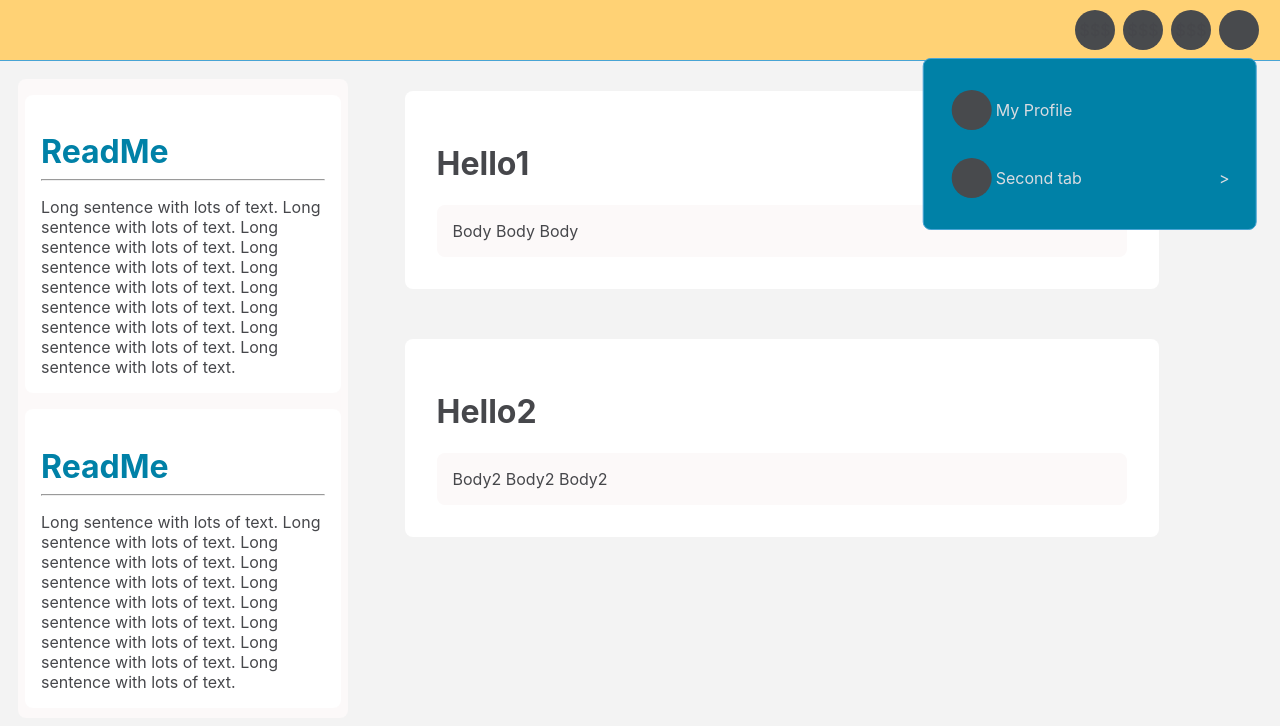
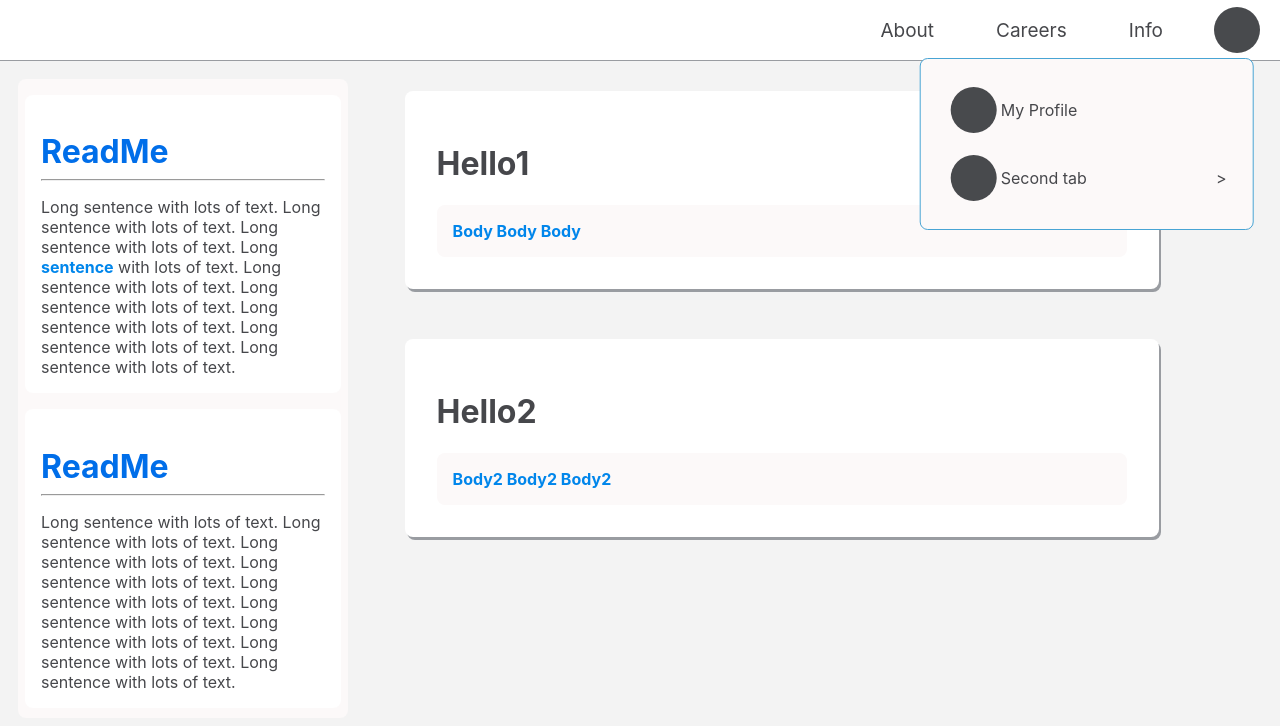
Before and after one commit to ding-swe/facebook-cleaner, a React (Create React App) app in the folder fantasy-ui/: page / in a window 1280 px wide. Both pictures are taken after a click on the link 1239 px from the left and 30 px from the top of the page. Shown: the top 726 px of the page. Built offline with nearby package versions, Linux system fonts and the light colour scheme.

Commit message:
reorgnize navbar and finalize color scheme

```diff
--- a/fantasy-ui/src/App.tsx
+++ b/fantasy-ui/src/App.tsx
@@ -2,18 +2,19 @@ import React, {useState} from 'react';
 import {BrowserRouter as Router, Switch, Route} from 'react-router-dom'
 import Home from './modules/Home/Home'
 import About from './modules/About/About'
+import Navbar, {NavItem, DropdownMenu, NavIcon} from './modules/Navbar/Navbar'
 
 
 function App() {
   return (
     <div>
         <Navbar>
-            <NavItem icon="$$$"></NavItem>
-            <NavItem icon="$$$"></NavItem>
-            <NavItem icon="$$$"></NavItem>
-            <NavItem>
+            <NavItem icon="About"></NavItem>
+            <NavItem icon="Careers"></NavItem>
+            <NavItem icon="Info"></NavItem>
+            <NavIcon>
                 <DropdownMenu></DropdownMenu>
-            </NavItem>
+            </NavIcon>
         </Navbar>
         <Router>
             <Switch>
@@ -25,65 +26,4 @@ function App() {
   );
 }
 
-interface Props {
-  icon?: string;
-  children?: React.ReactNode;
-}
-
-function Navbar(props:Props){
-  return(
-    <nav className="navbar">
-      <ul className="navbar-nav"> {props.children} </ul>
-    </nav>
-  )
-}
-
-function NavItem(props:Props){
-
-  const [open, setOpen] = useState(false);
-
-  return(
-    <li className="nav-item">
-      <a href="#" className="icon-button" onClick={() => setOpen(!open)}>
-        {props.icon}
-      </a>
-
-      {open && props.children}
-    </li>
-  )
-}
-
-function DropdownMenu(){
-
-  interface Icons {
-    leftIcon?: string;
-    rightIcon?: string;
-    children?: JSX.Element | string;
-  }
-
-  function DropdownItem(props:Icons){
-    return(
-      <a href='#' className="menu-item">
-        <span className="icon-button">{props.leftIcon}</span>
-
-        {props.children}
-
-        <span className="icon-right">{props.rightIcon}</span>
-
-      </a>
-    )
-  }
-
-  return (
-    <div className="dropdown">
-      <DropdownItem>My Profile</DropdownItem>
-      <DropdownItem
-        rightIcon={'>'}>
-        <div> Second tab </div>
-      </DropdownItem>
-
-    </div>
-  );
-}
-
 export default App;
--- a/fantasy-ui/src/components/HomeCard/HomeCard.css
+++ b/fantasy-ui/src/components/HomeCard/HomeCard.css
@@ -11,6 +11,7 @@
     border-radius: var(--border-radius);
     /* border: var(--border);  */
     padding: 2rem;
+    box-shadow: 2px 3px var(--shadow);
 }
 
 .center-card h1{
--- a/fantasy-ui/src/components/HomeCard/HomeCard.tsx
+++ b/fantasy-ui/src/components/HomeCard/HomeCard.tsx
@@ -4,15 +4,15 @@ import { CardData } from '../../store/statsReducer';
 import './HomeCard.css';
 
 interface Props {
-    card: CardData;
-  }
+card: CardData;
+}
 
 
 export default function HomeCard(props: Props){
     return (
         <div className="center-card">
             <h1> {props.card.title} </h1>
-            <div> {props.card.body} </div>
+            <div><b>{props.card.body}</b></div>
         </div>
     )
 }
--- a/fantasy-ui/src/index.css
+++ b/fantasy-ui/src/index.css
@@ -1,21 +1,28 @@
 /* https://coolors.co/e63946-f1faee-a8dadc-457b9d-1d3557  */
 /* https://coolors.co/0081a7-00afb9-fdfcdc-fed9b7-f07167 */
 
+/*
+  Colors I like
+  #648381 steel teal
+*/
 
 :root {
-  --bg-header: #0081A7;
+  --bg-header: #6D2BF9;
   --bg-medium: #00AFB9;
   --bg-accent: #F07167;
-  --bg-light: #FFD275;
+  --bg-light: #ffcd00;
   --bg-light2: #FED9B7;
   --bg-lighter: #fcf9f9;
   --bg-white: white;
   --bg: #f3f3f3;
-  --text-color: #dadce1;
-  --text-accent: #0081A7;
+  --text-light: #dadce1;
+  --text-accent: #006ee9;
+  --text-highlight: #0086eb;
   --text-dark: #46474b;
   --nav-size: 60px;
   --border: 1px solid #48a4d4;
+  --border2: 1px solid #484a4d;
+  --shadow: #999ca1;
   --border-radius: 8px;
   --speed: 500ms;
 }
@@ -40,6 +47,10 @@ hr {
   margin-bottom: 1rem;
 }
 
+b {
+  color: var(--text-highlight)
+}
+
 
 ul {
   list-style: none;
@@ -51,77 +62,3 @@ a {
   color: var(--text-dark);
   text-decoration: none;
 }
-
-.navbar {
-  height: var(--nav-size);
-  background-color: var(--bg-light);
-  padding: 0 1rem;
-  border-bottom: var(--border);
-}
-
-.navbar-nav {
-  max-width: 100%;
-  height: 100%;
-  display: flex;
-  justify-content: flex-end;
-}
-
-
-.nav-item {
-  width: calc(var(--nav-size) * 0.8 );
-  display: flex;
-  align-items: center;
-  justify-content: center;
-}
-
-.icon-button {
-  --button-size: calc(var(--nav-size) * 0.5 );
-  width: var(--button-size);
-  height: var(--button-size);
-  background-color: #484a4d;
-  border-radius: 50%;
-  padding: 5px;
-  margin: 2px;
-  margin-right: 4px;
-  display: flex;
-  align-items: center;
-  justify-content: center;
-  transition: filter 300ms;
-}
-
-.icon-button:hover {
-  filter: brightness(1.2);
-}
-
-.dropdown {
-  position: absolute;
-  top: 58px;
-  width:300px;
-  transform:  translateX(-45%);
-  background-color: var(--bg-header);
-  border: var(--border);
-  border-radius: var(--border-radius);
-  padding: 1rem;
-  overflow: hidden;
-  z-index: 10;
-}
-
-.menu-item {
-  color: var(--text-color);
-  height: 50px;
-  display: flex;
-  align-items: center;
-  border-radius: var(--border-radius);
-  transition: background var(--speed);
-  padding: 0.5rem;
-  margin: 2px;
-}
-
-
-.menu-item:hover {
-  background-color: #525357;
-}
-
-.icon-right {
-  margin-left: auto;
-}
--- a/fantasy-ui/src/modules/Home/Home.tsx
+++ b/fantasy-ui/src/modules/Home/Home.tsx
@@ -19,7 +19,7 @@ export default function Home(){
                         <hr></hr>
                         <Link to="/About"> Long sentence with lots of text.
                             Long sentence with lots of text. Long sentence with lots of text.
-                            Long sentence with lots of text. Long sentence with lots of text.
+                            Long <b>sentence</b> with lots of text. Long sentence with lots of text.
                             Long sentence with lots of text. Long sentence with lots of text.
                             Long sentence with lots of text. Long sentence with lots of text. </Link>
                     </div>
--- /dev/null
+++ b/fantasy-ui/src/modules/Navbar/Navbar.css
@@ -0,0 +1,87 @@
+
+.navbar {
+    height: var(--nav-size);
+    background-color: var(--bg-white);
+    padding: 0 1rem;
+    border-bottom: 1.5px solid var(--shadow);
+    color: var(--text-highlight);
+}
+
+.navbar-nav {
+    max-width: 100%;
+    height: 100%;
+    display: flex;
+    justify-content: flex-end;
+}
+
+
+.nav-item {
+    /* width: calc(var(--nav-size) * 0.8 ); */
+    display: flex;
+    align-items: center;
+    justify-content: center;
+}
+
+.nav-button-text {
+    --button-size: calc(var(--nav-size) * 0.5 );
+    font-size: 19px;
+    padding: 15px;
+    margin-right: 2rem;
+    display: flex;
+    align-items: center;
+    justify-content: center;
+    transition: background-color 300ms;
+}
+
+.nav-button-text:hover {
+    background-color: var(--bg-light2);
+    /* filter: brightness(1.2); */
+}
+
+.icon-button {
+    --button-size: calc(var(--nav-size) * 0.5 );
+    width: var(--button-size);
+    height: var(--button-size);
+    background-color: #484a4d;
+    border-radius: 50%;
+    padding: 8px;
+    margin: 4px;
+    display: flex;
+    align-items: center;
+    justify-content: center;
+    transition: filter 300ms;
+}
+
+.dropdown {
+    position: absolute;
+    top: 58px;
+    width:300px;
+    transform:  translateX(-45%);
+    background-color: var(--bg-lighter);
+    border: var(--border);
+    border-radius: var(--border-radius);
+    padding: 1rem;
+    overflow: hidden;
+    z-index: 10;
+}
+
+.menu-item {
+    color: var(--text-dark);
+    height: 50px;
+    display: flex;
+    align-items: center;
+    border-radius: var(--border-radius);
+    transition: background var(--speed);
+    padding: 0.5rem;
+    margin: 2px;
+}
+
+
+.menu-item:hover {
+    /* background-color: #525357; */
+    background-color: var(--bg-light2);
+}
+
+.icon-right {
+    margin-left: auto;
+}
--- /dev/null
+++ b/fantasy-ui/src/modules/Navbar/Navbar.tsx
@@ -0,0 +1,76 @@
+import React, {useState} from 'react';
+import './Navbar.css'
+
+interface Props {
+    icon?: string;
+    children?: React.ReactNode;
+}
+
+export function NavItem(props:Props){
+
+    const [open, setOpen] = useState(false);
+
+    return(
+      <li className="nav-item">
+        <a href="#" className="nav-button-text" onClick={() => setOpen(!open)}>
+          {props.icon}
+        </a>
+        {open && props.children}
+      </li>
+    )
+}
+
+export function NavIcon(props:Props){
+    const [open, setOpen] = useState(false);
+
+    return(
+      <li className="nav-item">
+        <a href="#" className="icon-button" onClick={() => setOpen(!open)}>
+          {props.icon}
+        </a>
+        {open && props.children}
+      </li>
+    )
+}
+
+
+export function DropdownMenu(){
+
+    interface Icons {
+        leftIcon?: string;
+        rightIcon?: string;
+        children?: JSX.Element | string;
+    }
+
+    function DropdownItem(props:Icons){
+      return(
+        <a href='#' className="menu-item">
+          <span className="icon-button">{props.leftIcon}</span>
+
+          {props.children}
+
+          <span className="icon-right">{props.rightIcon}</span>
+
+        </a>
+      )
+    }
+
+    return (
+      <div className="dropdown">
+        <DropdownItem>My Profile</DropdownItem>
+        <DropdownItem
+          rightIcon={'>'}>
+          <div> Second tab </div>
+        </DropdownItem>
+
+      </div>
+    );
+}
+
+export default function Navbar(props:Props){
+    return(
+        <nav className="navbar">
+        <ul className="navbar-nav"> {props.children} </ul>
+        </nav>
+    )
+}
```
Also changed, not shown: fantasy-ui/color_options.txt (added).
